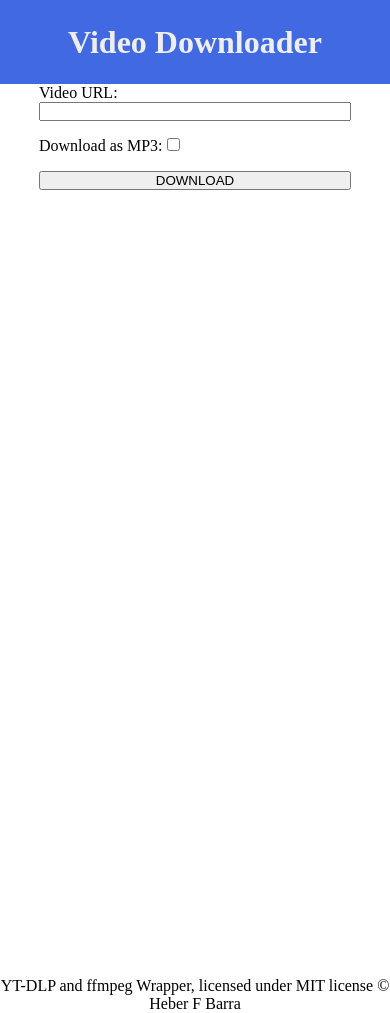
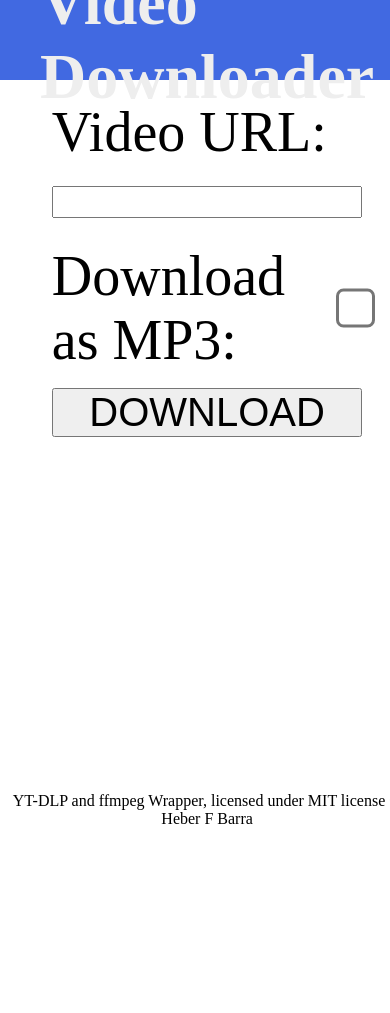
Before and after one commit to HeberBarra/video-downloader, a Flask app: page / in a window 390 px wide; the page is wider, and only the part inside the window is pictured. After the commit the page ends 824 px from the top of that part, so only its background shows below. Run offline with Flask 3, Linux system fonts and the light colour scheme.

Commit message:
Ajusted web interface to be bigger on mobile devices

```diff
--- a/web/static/index.css
+++ b/web/static/index.css
@@ -6,19 +6,22 @@
 
 body {
     display: grid;
-    grid-template-rows: 10% 100% 10%;
-    min-height: 100vh;
+    gap: 1rem;
+    grid-template-rows: 10% 80% 10%;
+    height: 100vh;
+    max-height: 100vh;
 }
 
 header {
     grid-row: 1;
+    max-height: 25%;
     display: flex;
     align-items: center;
     justify-content: center;
-    padding: 1rem;
     background-color: #4169E1;
     color: #EEEEEE;
-    max-height: 10vh;
+    padding: 2.5rem;
+    font-size: 2rem;
 }
 
 main {
@@ -26,21 +29,38 @@ main {
     justify-content: center;
 
     form {
-        width: 80%;
+        width: 75%;
         display: flex;
         flex-direction: column;
         gap: 1rem;
 
         input[type=text] {
             width: 100%;
+            height: 25%;
         }
 
+        font-size: 3.5rem;
+
+        label:has(input[type=checkbox]) {
+            display: flex;
+            flex-direction: row;
+        }
+
+        input[type=checkbox] {
+            height: 100%;
+            transform: scale(3);
+            margin-left: 2rem;
+        }
+
+        input, button {
+            font-size: 2.5rem;
+        }
     }
-
 }
 
 footer {
-    align-self: flex-end;
+    grid-row: 3;
+    width: 100%;
+    height: 50%;
     text-align: center;
-    width: 100%;
 }
```
